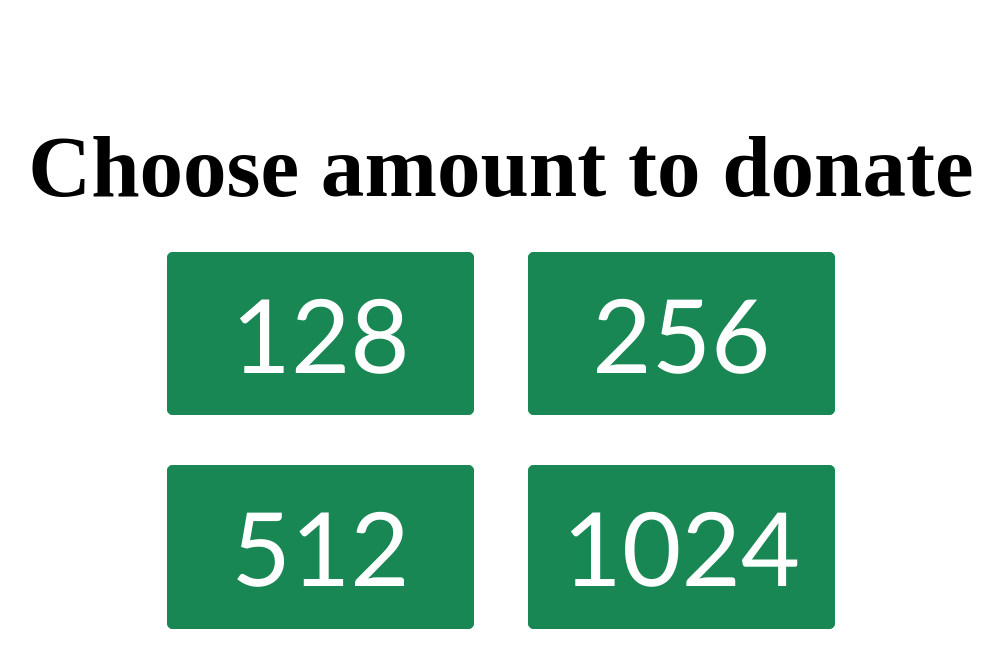
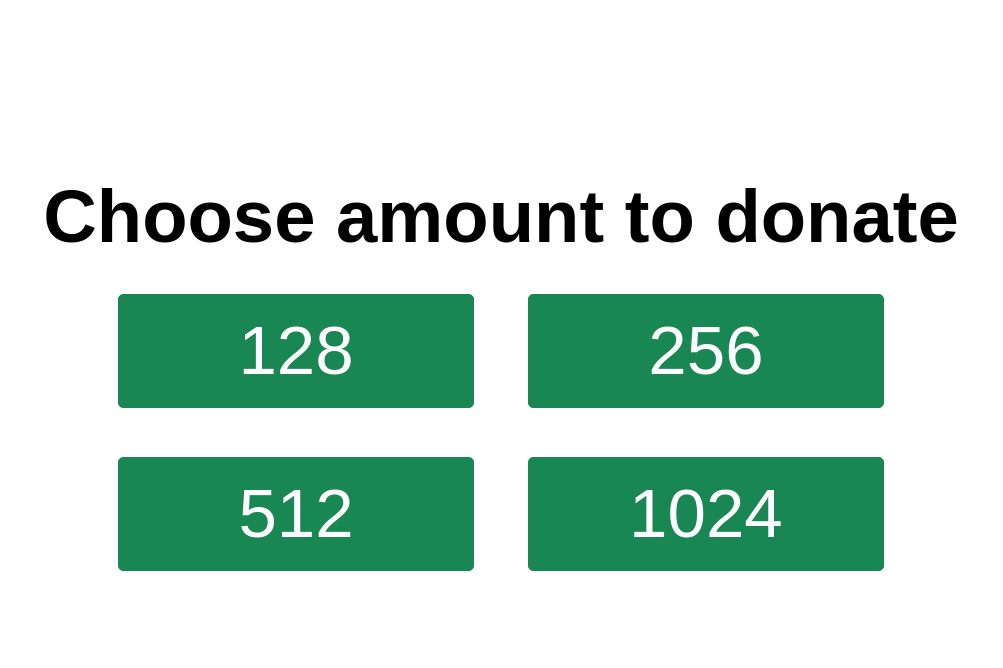
Before and after one commit to Axelweaver/ympay, a plain HTML site: page index.html in a window 1280 px wide. Shown: the whole page, without its empty margins (139-1142 px from the left). Drawn offline with Linux system fonts and the light colour scheme.

Commit message:
Change styles

```diff
--- a/css/styles-v1.3.css
+++ b/css/styles-v1.3.1.css
@@ -1,3 +1,6 @@
+html {
+	font-family: sans-serif;
+}
 body {
 	background-color: var(--tg-theme-bg-color);
 	color: var(--tg-theme-text-color);
@@ -22,21 +25,20 @@ input[type='submit'] {
     border: 1px solid #198754;
     border-radius: 5px;
     padding: 0.5vh 1.375rem;
-    font-family: 'Calibri';
-    font-size: 8vw;
+	font-size: 5.4vw;
     font-weight: 400;
     line-height: 1.5;
     color: #fff;
     background-color: #198754;
     border-color: #198754;
-    width: 24vw;
+	width: 27.8vw;
     margin: 1.55rem;
 }
 input[type='submit']:hover {
 	background-color: #157347;
 }
 h1 {
-	font-size: 6.8vw;
+	font-size: 5.8vw;
 	line-height: 1.2;
 	margin-top: 0;
     margin-bottom: 0.5rem;
--- a/index.html
+++ b/index.html
@@ -3,7 +3,7 @@
 <head>
 	<meta charset="utf-8">
 	<title>Donate!</title>
-	<link href="css/styles-v1.3.css" rel="stylesheet">
+	<link href="css/styles-v1.3.1.css" rel="stylesheet">
 </head>
 <body>
 	<div class='form-container'>
```
